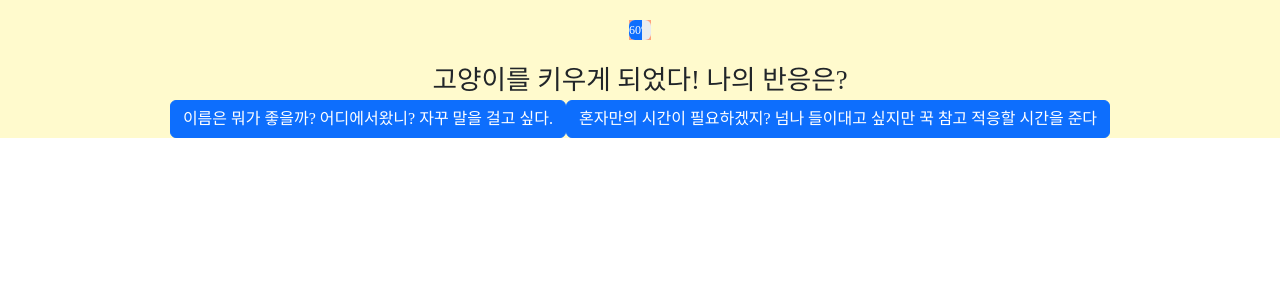
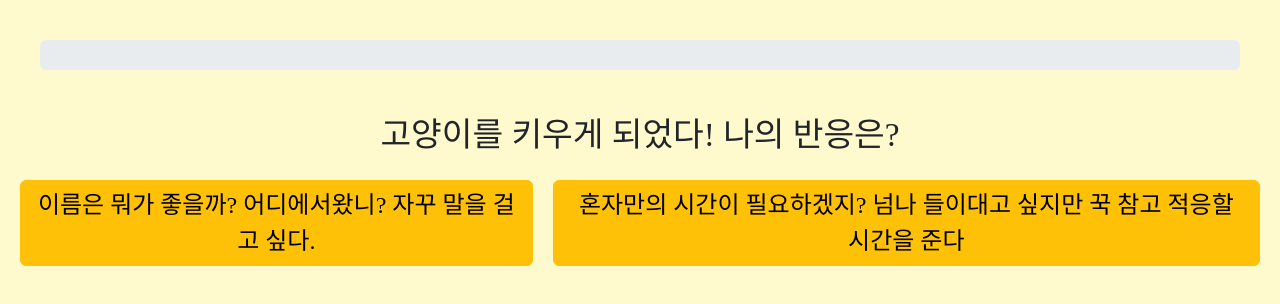
Before and after one commit to moon1023da/mbtimycat_ts, a React (Create React App) app: page /question in a window 1280 px wide. Shown: the top 304 px of the page. Built offline with nearby package versions, Linux system fonts and the light colour scheme; a web font is replaced by a local one.

Commit message:
질문페이지 만들기

```diff
--- a/src/components/Header.tsx
+++ b/src/components/Header.tsx
@@ -1,29 +1,45 @@
 import React from 'react';
 import styled from 'styled-components';
 import { ProgressBar } from "react-bootstrap";
+import { QuestionData } from '../stores/Question/QuestionData';
 
 interface props {
   type: string;
+  questionNo: number;
 }
 
 function Header(props:props) {
   return (
-    <Wrapper>{props.type==="progress" ? (
-      <ProgressBar
-      now={60}
-      label={`${60}%`}
-      style={{ width:"100%", height:"20px"}}
-      />
-    ) :(
-      <div>😺예비집사 판별기😻 </div>
-      )}
-    </Wrapper>
+    <>
+    {props.type==="progress" ? (
+      <ProgressWrapper>
+        <ProgressBar
+          now={Math.round((props.questionNo / QuestionData.length) *100)}
+          label={`${Math.round((props.questionNo / QuestionData.length) *100)}%`}
+          style={{ width:"100%", height:"30px"}}
+        />
+      </ProgressWrapper>
+      ):(
+        <TitleWrapper style={{backgroundColor:"#ffa07a"}}>
+          😺예비집사 판별기😻
+        </TitleWrapper>
+        )}
+    </>
   );
 }
-
 export default Header;
 
-const Wrapper = styled.div`
+const ProgressWrapper = styled.div`
+  font-size: 40px;
+  font-family: "양진체";
+  align-items: center;
+  display: flex;
+  justify-content: center;
+  padding: 20px;
+  width: 100%;
+`;
+
+const TitleWrapper = styled.div`
   background: #ffa07a;
   font-size: 40px;
   align-items: center;
--- a/src/pages/MainPage.tsx
+++ b/src/pages/MainPage.tsx
@@ -5,6 +5,7 @@
 import { useNavigate } from 'react-router-dom';
 
 import CatImage from '../assets/img/치즈냥.jpg';
+import Header from '../components/Header';
 
 function MainPage() :React.ReactElement {
   const navigate = useNavigate();
@@ -14,7 +15,7 @@
   return (
     <>
       <Wrapper>
-        {/* <Header></Header> */}
+        <Header type="title" questionNo={0}/>
         <ContentsWrapper>
           <Title>나와 맞는 주인님은?!!</Title>
           <LogoImage>
@@ -35,20 +36,11 @@
   display: flex;
   flex-direction: column;
   width: 100%;
-  height: 100:vh;
+  height: 100vh;
   background: #fffacd;
   font-family: "양진체";
 
 `;
-
-// const Header = styled.div`
-//   background: #ffa07a;
-//   font-size: 40px;
-//   align-items: center;
-//   display: flex;
-//   justify-content: center;
-//   font-family: "양진체";
-// `;
 
 const ContentsWrapper = styled.div`
   align-items: center;
--- a/src/pages/QuestionPage.tsx
+++ b/src/pages/QuestionPage.tsx
@@ -6,14 +6,21 @@
 import Header from '../components/Header';
 
 function QuestionPage(): React.ReactElement{
+
+  const [questionNo, setQuestionNo] =React.useState(0);
+
+  const handleCickAnswer = () => {
+    setQuestionNo(questionNo +1);
+  };
+
   return (
     <Wrapper>
       <ContentsWrapper>
-        <Header type="progress"/>
-        <Title>{QuestionData[0].title}</Title>
+        <Header type="progress" questionNo={questionNo}/>
+        <Title>{QuestionData[questionNo].title}</Title>
         <ButtonGroup>
-          <Button>{QuestionData[0].anwsera}</Button>
-          <Button>{QuestionData[0].anwserb}</Button>
+          <Button className="btn-warning" style={{marginRight: "20px"}} onClick={handleCickAnswer}>{QuestionData[questionNo].anwsera}</Button>
+          <Button className="btn-warning">{QuestionData[questionNo].anwserb}</Button>
         </ButtonGroup>
       </ContentsWrapper>
     </Wrapper>
@@ -26,36 +33,34 @@
   display: flex;
   flex-direction: column;
   width: 100%;
-  height: 100:vh;
+  height: 100vh;
   background: #fffacd;
   font-family: "양진체";
 
 `;
 
-// const Header = styled.div`
-//   background: #ffa07a;
-//   font-size: 40px;
-//   align-items: center;
-//   display: flex;
-//   justify-content: center;
-//   font-family: "양진체";
-// `;
 
 const ContentsWrapper = styled.div`
   align-items: center;
   display: flex;
   justify-content: center;
   flex-direction: column;
-  margin-top: 20px;
+  padding: 20px;
 `;
 
 const Title = styled.div`
   margin-top: 20px;
-  font-size: 20pt;
+  font-size: 25pt;
+
 `;
 
 const ButtonGroup = styled.div`
  display:flex;
  justify-content: center;
  flex-direction: row;
+ margin-top: 20px;
+ font-size: 25pt;
+ button{
+  font-size: 18pt;
+ };
 `
```
